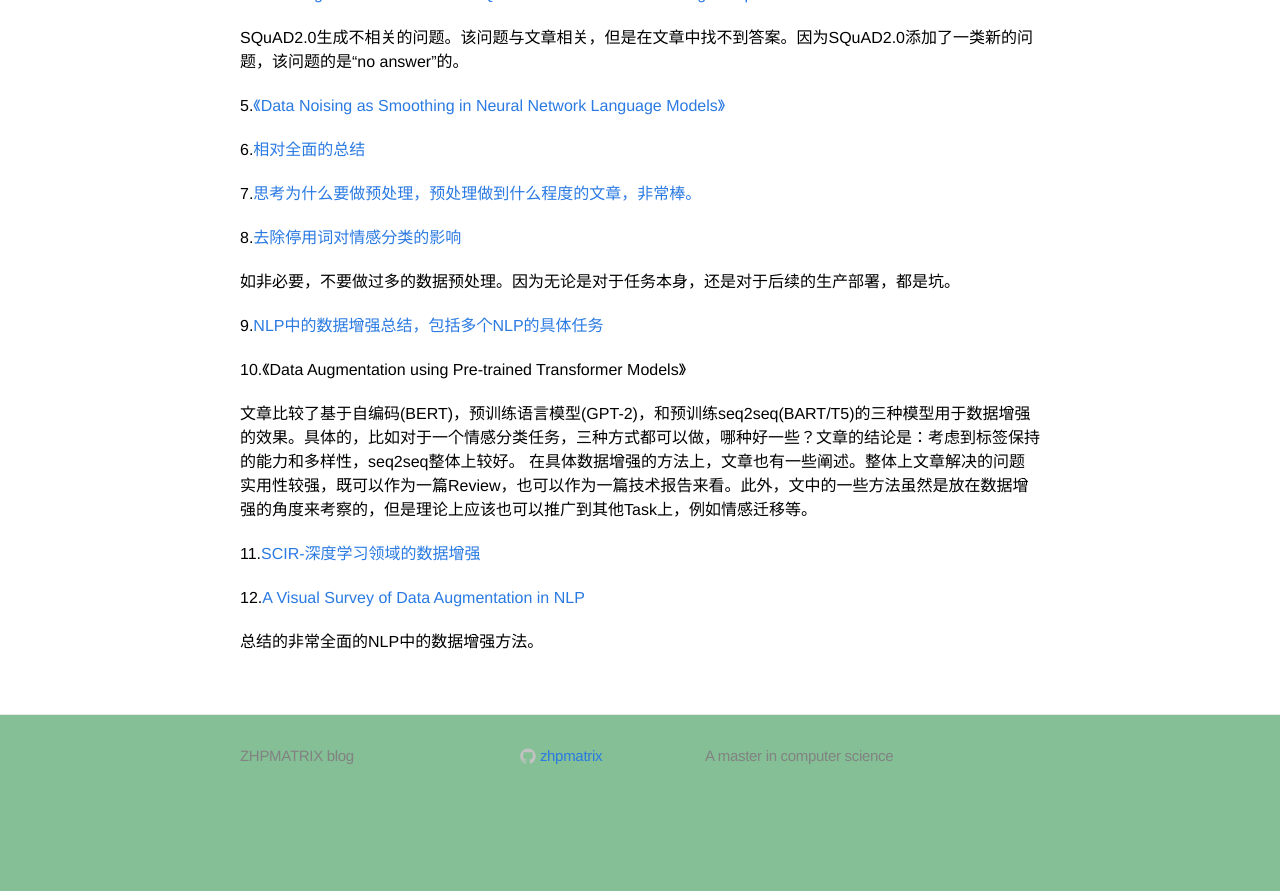
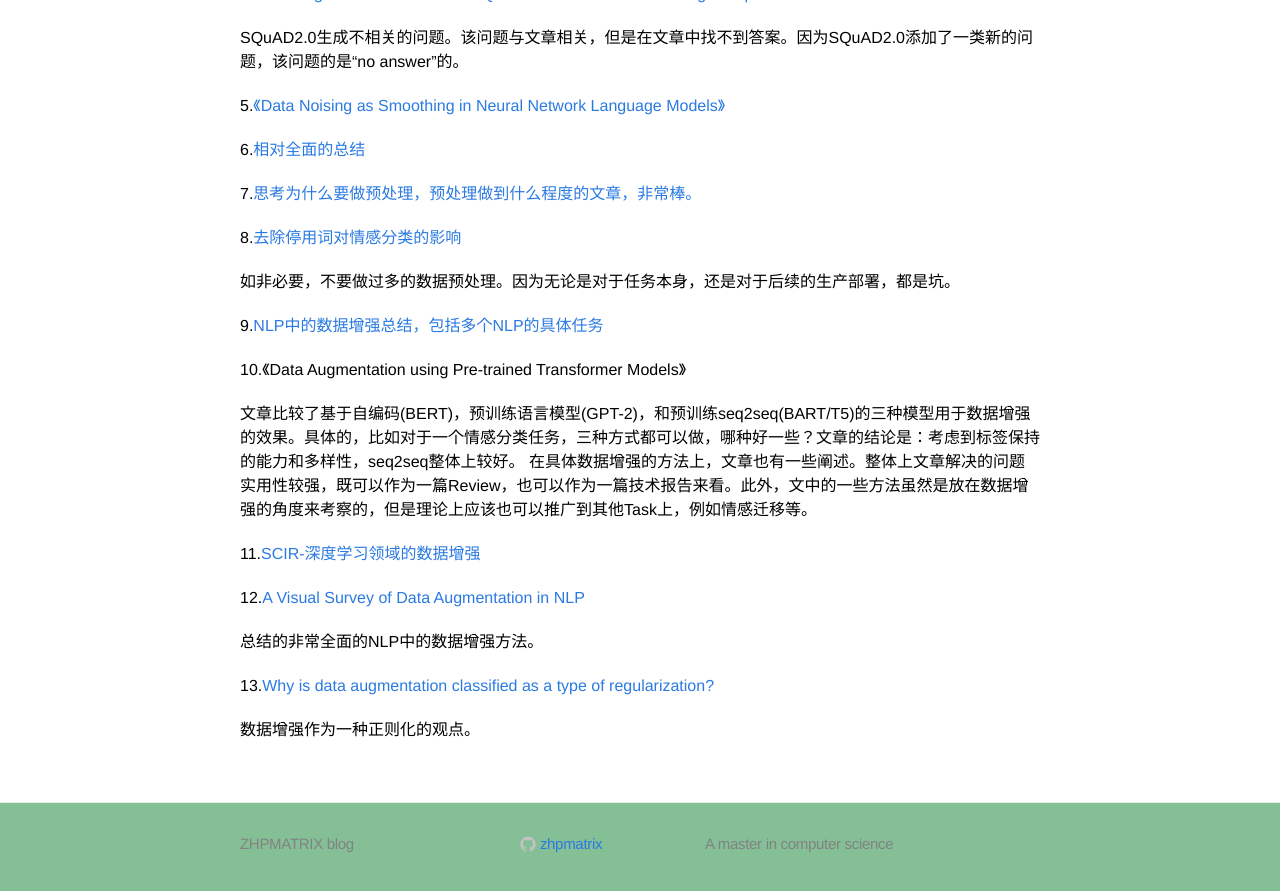
Before and after one commit to zhpmatrix/zhpmatrix.github.io, a Jekyll site: the page built from _posts/2019-03-08-preprocess-augmentation-in-nlp.md, in a window 1280 px wide and 900 px high, scrolled down 3686 px. Shown: the top 891 px of the window. Built offline with Jekyll 4.4.1, drawn with Linux system fonts in a browser that asks for light colours; comment, search, counter and statistics services are not loaded; before the commit the page ends 4498 px from its top, so only the background shows below that.

Commit message:
update blog

```diff
--- a/_posts/2019-03-08-preprocess-augmentation-in-nlp.md
+++ b/_posts/2019-03-08-preprocess-augmentation-in-nlp.md
@@ -152,3 +152,7 @@ SQuAD2.0生成不相关的问题。该问题与文章相关，但是在文章中
 12.[A Visual Survey of Data Augmentation in NLP](https://amitness.com/2020/05/data-augmentation-for-nlp/)
 
 总结的非常全面的NLP中的数据增强方法。
+
+13.[Why is data augmentation classified as a type of regularization?](https://stats.stackexchange.com/questions/295383/why-is-data-augmentation-classified-as-a-type-of-regularization)
+
+数据增强作为一种正则化的观点。
```
